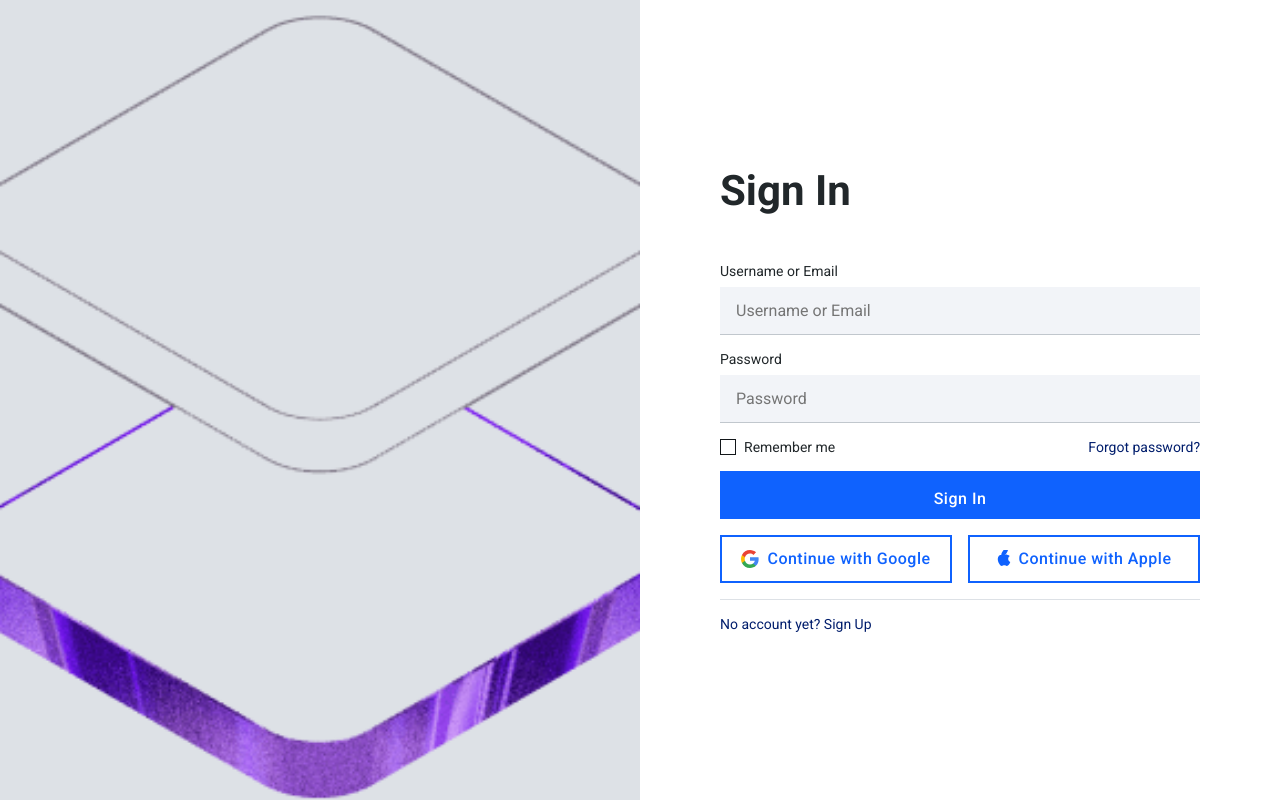
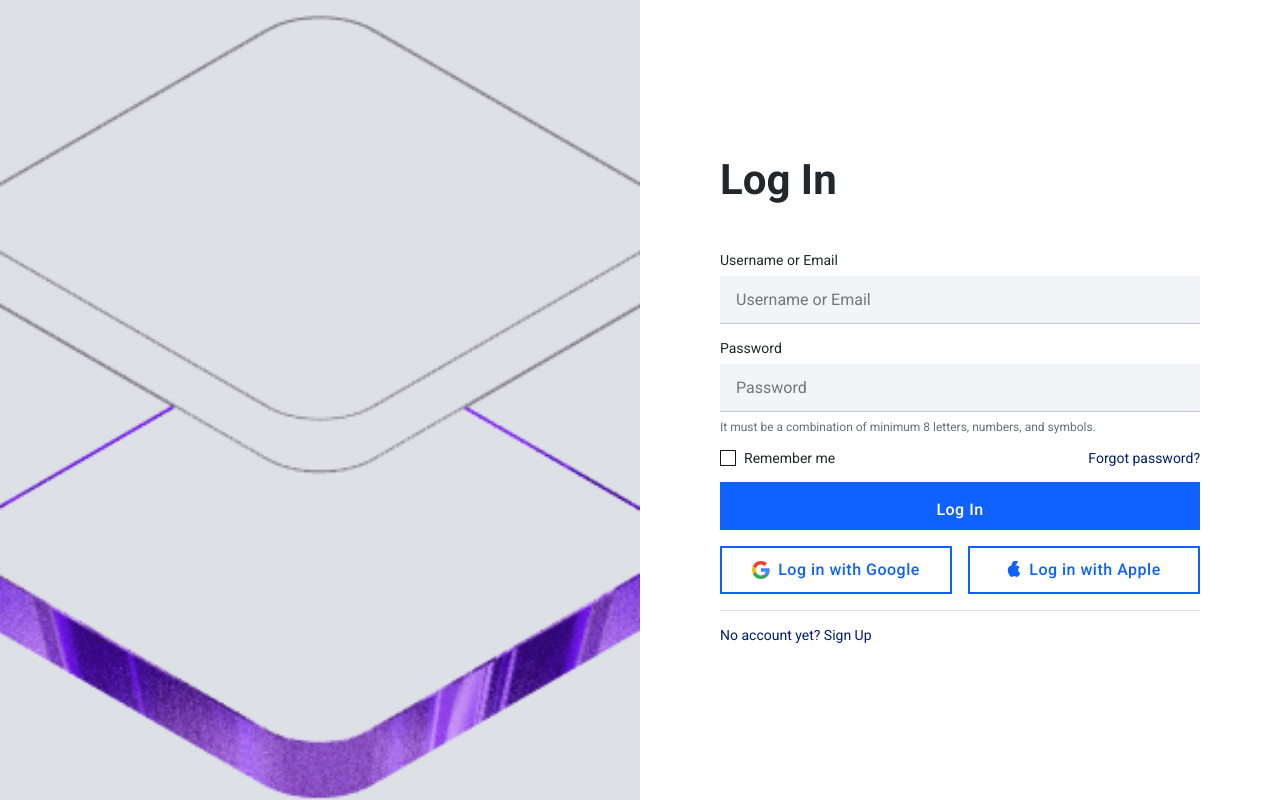
Before and after one commit to mjstelly/vault-auth, a React (Vite) app: page /login in a window 1280 px wide. Built offline with nearby package versions, Linux system fonts and the light colour scheme.

Commit message:
Align login page copy with Figma design
Heading and button updated to "Log In", password hint text added,
social buttons updated to "Log in with Google/Apple". SocialButtons
accepts an action prop so signup page renders "Sign up with..." correctly.

```diff
--- a/src/components/SocialButtons.tsx
+++ b/src/components/SocialButtons.tsx
@@ -1,7 +1,7 @@
 import { useState } from 'react';
 import styles from './SocialButtons.module.css';
 
-export function SocialButtons() {
+export function SocialButtons({ action = 'Log in' }: { action?: string }) {
   const [showMessage, setShowMessage] = useState(false);
 
   function handleClick() {
@@ -18,13 +18,13 @@
             <path fill="#FBBC05" d="M3.964 10.706A5.41 5.41 0 0 1 3.682 9c0-.593.102-1.17.282-1.706V4.962H.957A8.996 8.996 0 0 0 0 9c0 1.452.348 2.827.957 4.038l3.007-2.332Z"/>
             <path fill="#EA4335" d="M9 3.58c1.321 0 2.508.454 3.44 1.345l2.582-2.58C13.463.891 11.426 0 9 0A8.997 8.997 0 0 0 .957 4.962L3.964 7.294C4.672 5.163 6.656 3.58 9 3.58Z"/>
           </svg>
-          Continue with Google
+          {action} with Google
         </button>
         <button type="button" className={styles.button} onClick={handleClick}>
           <svg width="14" height="17" viewBox="0 0 384 512" aria-hidden="true" fill="currentColor">
             <path d="M318.7 268.7c-.2-36.7 16.4-64.4 50-84.8-18.8-26.9-47.2-41.7-84.7-44.6-35.5-2.8-74.3 20.7-88.5 20.7-15 0-49.4-19.7-76.4-19.7C63.3 141.2 4 184.8 4 273.5q0 39.3 14.4 81.2c12.8 36.7 59 126.7 107.2 125.2 25.2-.6 43-17.9 75.8-17.9 31.8 0 48.3 17.9 76.4 17.9 48.6-.7 90.4-82.5 102.6-119.3-65.2-30.7-61.7-90-61.7-91.9zm-56.6-164.2c31.7-37.6 54.4-90.7 54.4-143.8 0-7.4-.6-14.9-1.9-21.1-51.2 1.9-113.6 34.2-150.6 82.5-28.5 32.4-55.1 85.5-55.1 139.5 0 8.3 1.3 16.6 1.9 19.1 3.2.6 8.4 1.3 13.6 1.3 46.2 0 103.3-31.1 137.7-77.5z"/>
           </svg>
-          Continue with Apple
+          {action} with Apple
         </button>
       </div>
       {showMessage && (
--- a/src/pages/LoginPage.module.css
+++ b/src/pages/LoginPage.module.css
@@ -70,6 +70,11 @@
 
 .input:focus {
   border-bottom-color: var(--color-primary);
+}
+
+.inputHint {
+  font-size: var(--text-description-size);
+  color: var(--color-text-muted);
 }
 
 .checkboxRow {
--- a/src/pages/LoginPage.tsx
+++ b/src/pages/LoginPage.tsx
@@ -47,7 +47,7 @@
         <img src={heroImg} alt="" className={styles.heroImg} />
       </div>
       <div className={styles.contentCol}>
-        <h1 className={styles.heading}>Sign In</h1>
+        <h1 className={styles.heading}>Log In</h1>
         <form className={styles.form} onSubmit={handleSubmit} noValidate>
           {signupSuccess && (
             <div className={styles.successBanner}>
@@ -81,6 +81,9 @@
               onChange={(e) => handlePasswordChange(e.target.value)}
               autoComplete="current-password"
             />
+            <span className={styles.inputHint}>
+              It must be a combination of minimum 8 letters, numbers, and symbols.
+            </span>
           </div>
           <div className={styles.checkboxRow}>
             <div className={styles.checkboxLeft}>
@@ -102,7 +105,7 @@
             className={styles.primaryButton}
             disabled={isSubmitting}
           >
-            {isSubmitting ? 'Signing in...' : 'Sign In'}
+            {isSubmitting ? 'Logging in...' : 'Log In'}
           </button>
           {error && <span className={styles.errorText}>{error}</span>}
           <SocialButtons />
--- a/src/pages/SignupPage.tsx
+++ b/src/pages/SignupPage.tsx
@@ -127,7 +127,7 @@
             {isSubmitting ? 'Creating account...' : 'Sign Up'}
           </button>
           {error && <span className={styles.errorText}>{error}</span>}
-          <SocialButtons />
+          <SocialButtons action="Sign up" />
           <hr className={styles.separator} />
           <Link to="/login" className={styles.signinLink}>
             Already have an account? Sign In
```
